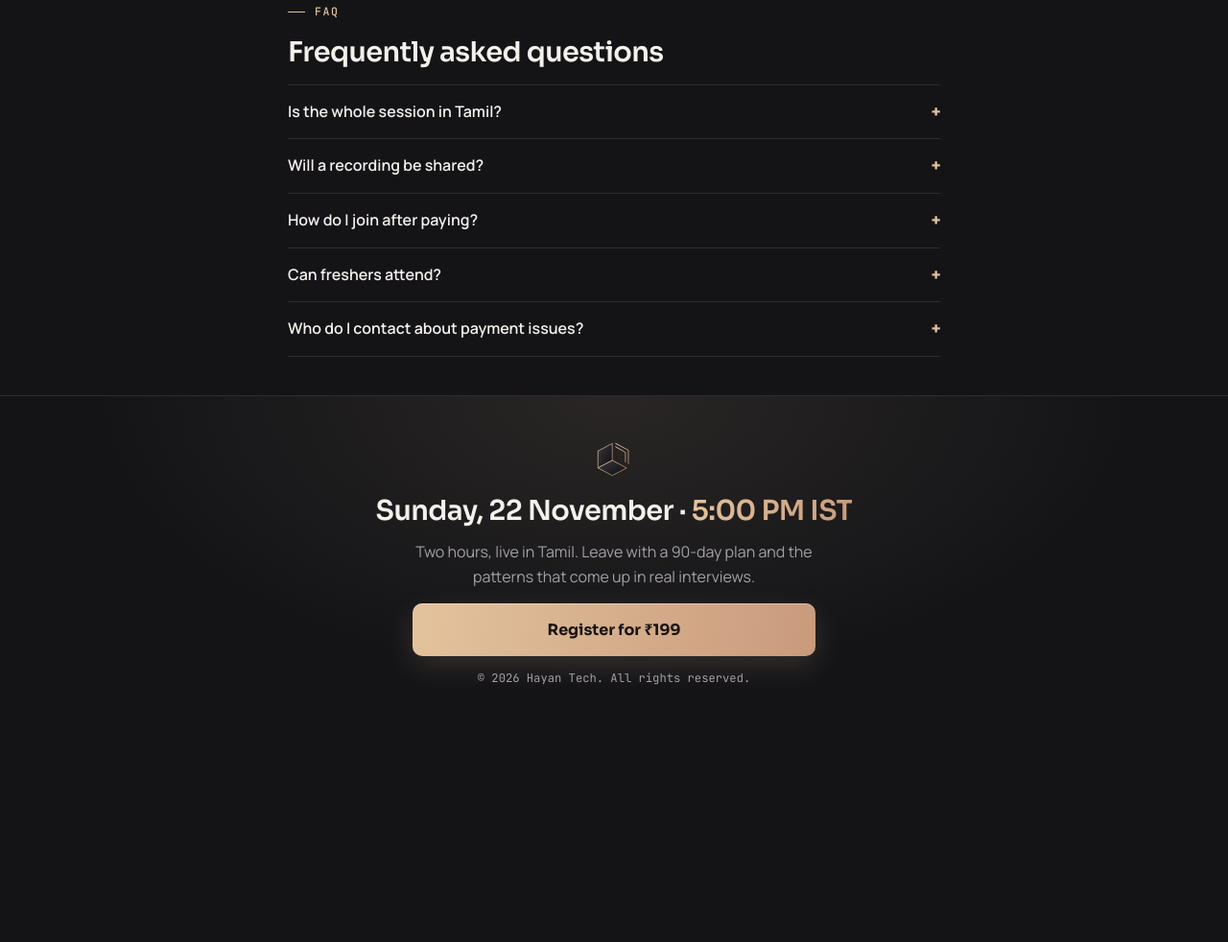
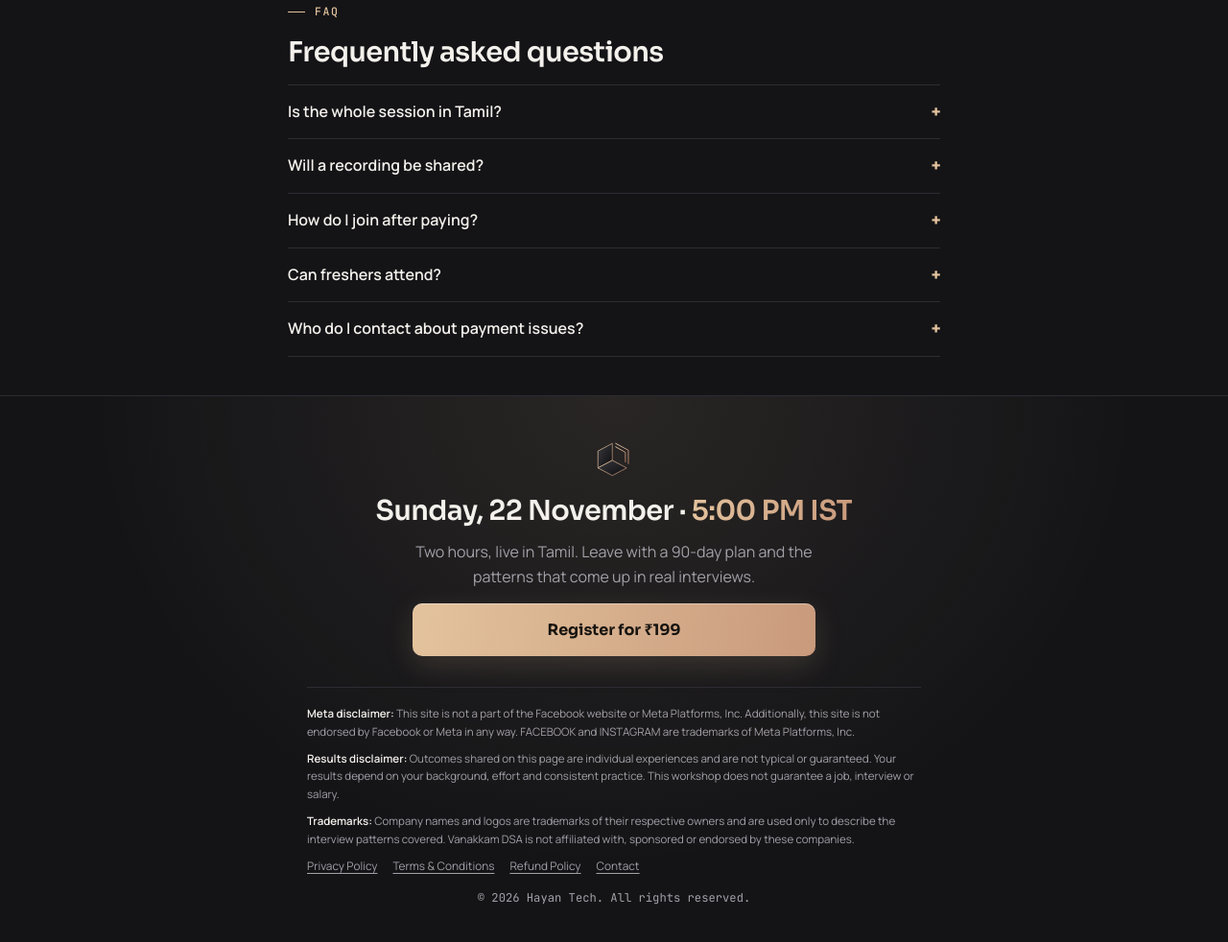
Before and after one commit to dineshkumarsd/vanakkam-dsa-webinar-demo, a plain HTML site: page index.html in a window 1280 px wide. Shown: the part 5053-6035 px from the top of the page at 96% size. Before the commit the page ends 5903 px from the top, so only its background shows below. Drawn offline with Linux system fonts and the light colour scheme.

Commit message:
Add Meta, results and trademark disclaimers to footer
Co-Authored-By: Claude Opus 5.5 <noreply@anthropic.com>
Claude-Session: https://claude.ai/code/session_015GHcmGBmRQph8PHeijGoax

```diff
--- a/index.html
+++ b/index.html
@@ -140,6 +140,11 @@ details.q p{margin-top:8px;color:var(--muted);font-size:.94rem}
 .closing p{color:var(--muted);max-width:44ch}
 .closing .btn{width:100%;max-width:420px}
 .closing .copy{font-size:.76rem;font-family:var(--mono)}
+.legal{border-top:1px solid var(--line);margin-top:18px;padding-top:18px;display:flex;flex-direction:column;gap:10px;text-align:left;max-width:640px}
+.legal p{font-size:.72rem;line-height:1.6;color:var(--muted);max-width:none}
+.legal b{color:var(--ink);font-weight:600}
+.legal nav{display:flex;flex-wrap:wrap;gap:6px 16px;font-size:.74rem}
+.legal nav a{color:var(--muted);text-decoration:underline;text-underline-offset:3px}
 
 .bar{position:fixed;left:0;right:0;bottom:0;z-index:20;background:rgb(20 20 23 / .94);border-top:1px solid var(--champ-line);
   padding:10px max(16px,env(safe-area-inset-right,0px)) calc(10px + env(safe-area-inset-bottom,0px)) max(16px,env(safe-area-inset-left,0px))}
@@ -374,6 +379,12 @@ details.q p{margin-top:8px;color:var(--muted);font-size:.94rem}
     <h2>Sunday, 22 November · <span class="gold">5:00 PM IST</span></h2>
     <p>Two hours, live in Tamil. Leave with a 90-day plan and the patterns that come up in real interviews.</p>
     <a class="btn" href="#register">Register for ₹199</a>
+    <div class="legal">
+      <p><b>Meta disclaimer:</b> This site is not a part of the Facebook website or Meta Platforms, Inc. Additionally, this site is not endorsed by Facebook or Meta in any way. FACEBOOK and INSTAGRAM are trademarks of Meta Platforms, Inc.</p>
+      <p><b>Results disclaimer:</b> Outcomes shared on this page are individual experiences and are not typical or guaranteed. Your results depend on your background, effort and consistent practice. This workshop does not guarantee a job, interview or salary.</p>
+      <p><b>Trademarks:</b> Company names and logos are trademarks of their respective owners and are used only to describe the interview patterns covered. Vanakkam DSA is not affiliated with, sponsored or endorsed by these companies.</p>
+      <nav aria-label="Legal"><a href="#privacy">Privacy Policy</a><a href="#terms">Terms &amp; Conditions</a><a href="#refund">Refund Policy</a><a href="#contact">Contact</a></nav>
+    </div>
     <p class="copy">© 2026 Hayan Tech. All rights reserved.</p>
   </div>
 </section>
```
